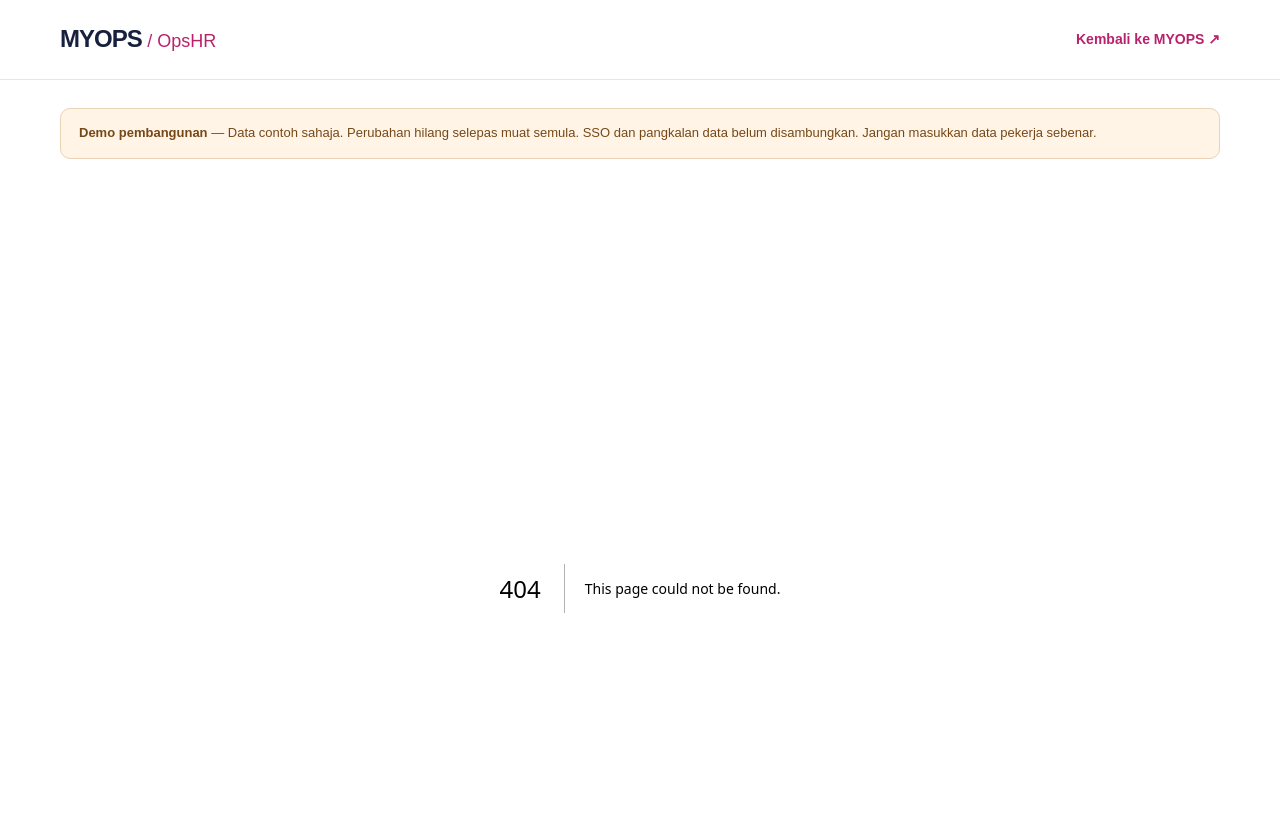
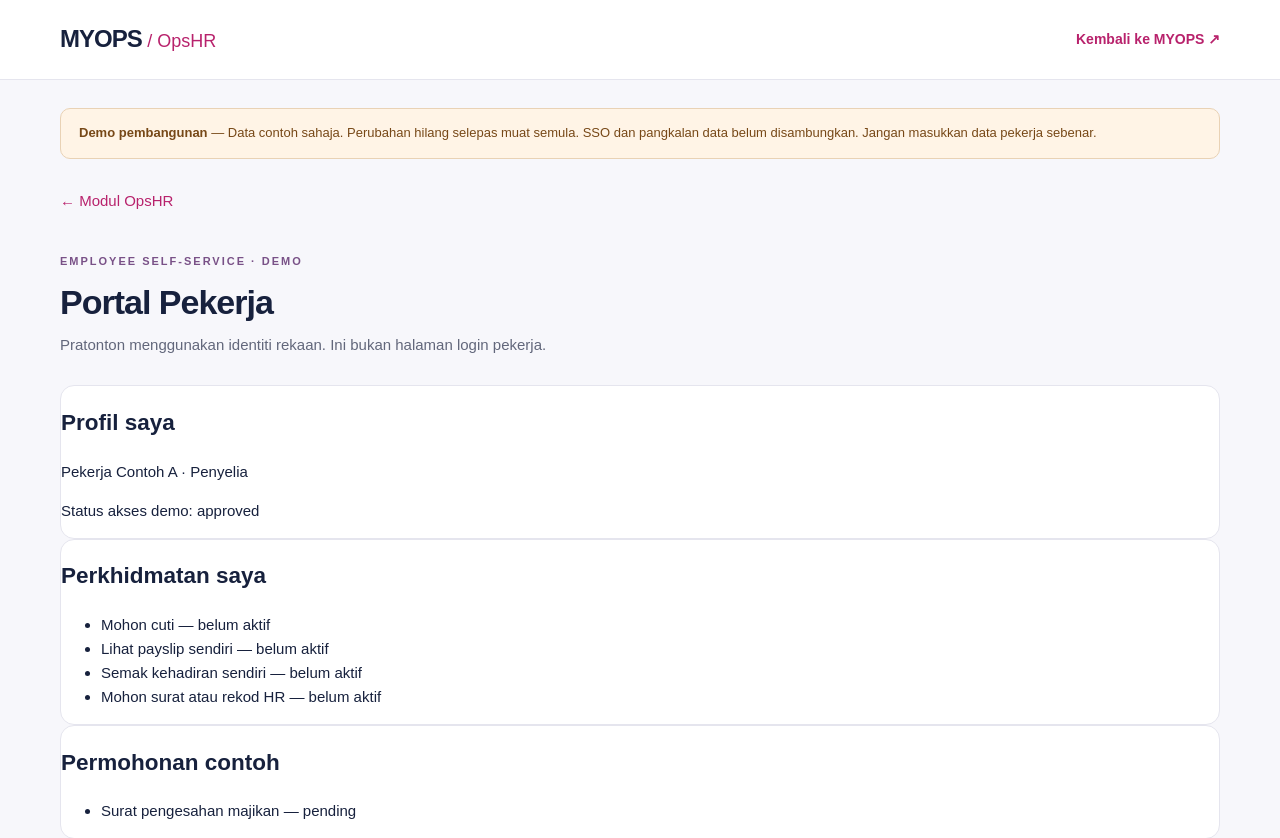
Before and after one commit to niz262025-hub/OPSHR, a Next.js app: page /staff in a window 1280 px wide. Before the commit this address had no page. Shown: the top 838 px of the page. Built offline with nearby package versions, Linux system fonts and the light colour scheme.

Commit message:
feat(opshr): add synthetic ESS preview app/staff/page.tsx

```diff
--- /dev/null
+++ b/app/staff/page.tsx
@@ -0,0 +1,39 @@
+import Link from "next/link";
+import { sampleEmployees } from "../../lib/employees";
+import { demoAccounts, demoStaffRequests, ownRequests } from "../../lib/ess";
+
+export default function StaffPreviewPage() {
+  // Public synthetic UI preview only. This must NOT become a production authorization mechanism.
+  const account = demoAccounts[0];
+  const employee = sampleEmployees.find((row) => row.id === account.employeeId);
+  const requests = ownRequests(account, "demo-tenant", demoStaffRequests);
+  return (
+    <>
+      <Link href="/">← Modul OpsHR</Link>
+      <div className="page-heading"><div>
+        <div className="eyebrow">EMPLOYEE SELF-SERVICE · DEMO</div>
+        <h1>Portal Pekerja</h1>
+        <p>Pratonton menggunakan identiti rekaan. Ini bukan halaman login pekerja.</p>
+      </div></div>
+      <section className="directory" aria-label="Profil pekerja demo">
+        <h2>Profil saya</h2>
+        <p>{employee?.name ?? "Pekerja demo"} · {employee?.position ?? "Jawatan demo"}</p>
+        <p>Status akses demo: {account.status}</p>
+      </section>
+      <section className="directory" aria-label="Perkhidmatan pekerja demo">
+        <h2>Perkhidmatan saya</h2>
+        <ul>
+          <li>Mohon cuti — belum aktif</li>
+          <li>Lihat payslip sendiri — belum aktif</li>
+          <li>Semak kehadiran sendiri — belum aktif</li>
+          <li>Mohon surat atau rekod HR — belum aktif</li>
+        </ul>
+      </section>
+      <section className="directory" aria-label="Permohonan contoh">
+        <h2>Permohonan contoh</h2>
+        <ul>{requests.map((request) => <li key={request.id}>{request.detail} — {request.status}</li>)}</ul>
+      </section>
+      <p className="message">AMARAN: Paparan ini tidak menggunakan pengesahan identiti, database atau RLS. Jangan masukkan maklumat sebenar atau gunakan untuk akses pekerja.</p>
+    </>
+  );
+}
```
